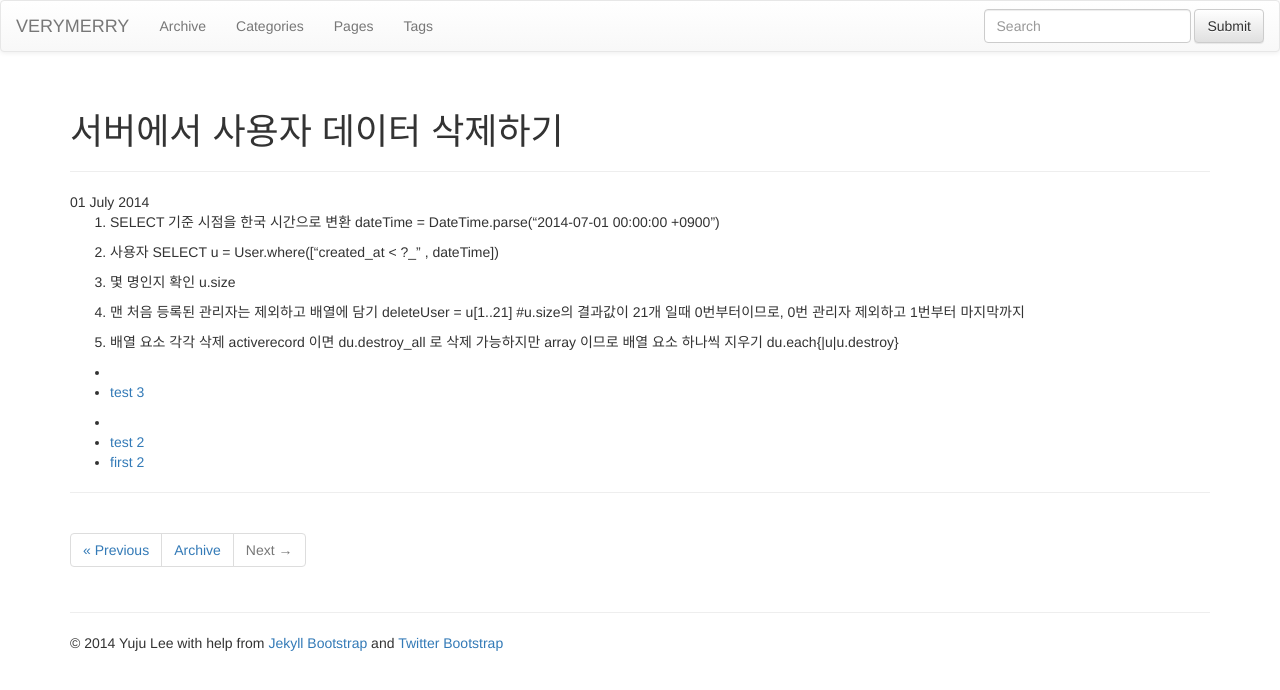
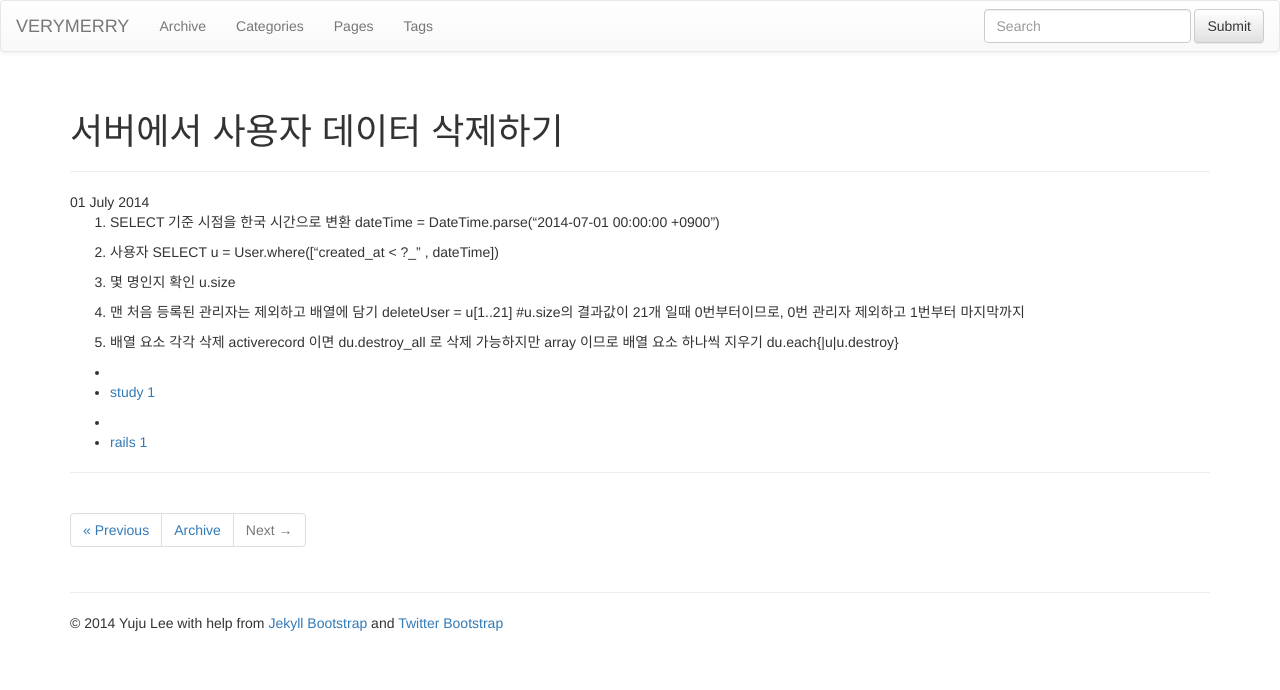
Before and after one commit to onsaemiro8318/onsaemiro8318.github.com, a Jekyll site: the page built from _posts/2014-07-01-delete-user-data-from-server.md, in a window 1280 px wide. Shown: the top 690 px of the page. Built offline with Jekyll 4.4.1, drawn with Linux system fonts in a browser that asks for light colours; nearby versions of some CDN libraries; library files that are not in the unit come from our copies.

Commit message:
editing category and tags

```diff
--- a/_posts/2014-07-01-delete-user-data-from-server.md
+++ b/_posts/2014-07-01-delete-user-data-from-server.md
@@ -2,8 +2,8 @@
 layout: post
 title: "서버에서 사용자 데이터 삭제하기"
 description: ""
-category: test
-tags: [test, first]
+category: study
+tags: [rails]
 ---
 {% include JB/setup %}
 
```
